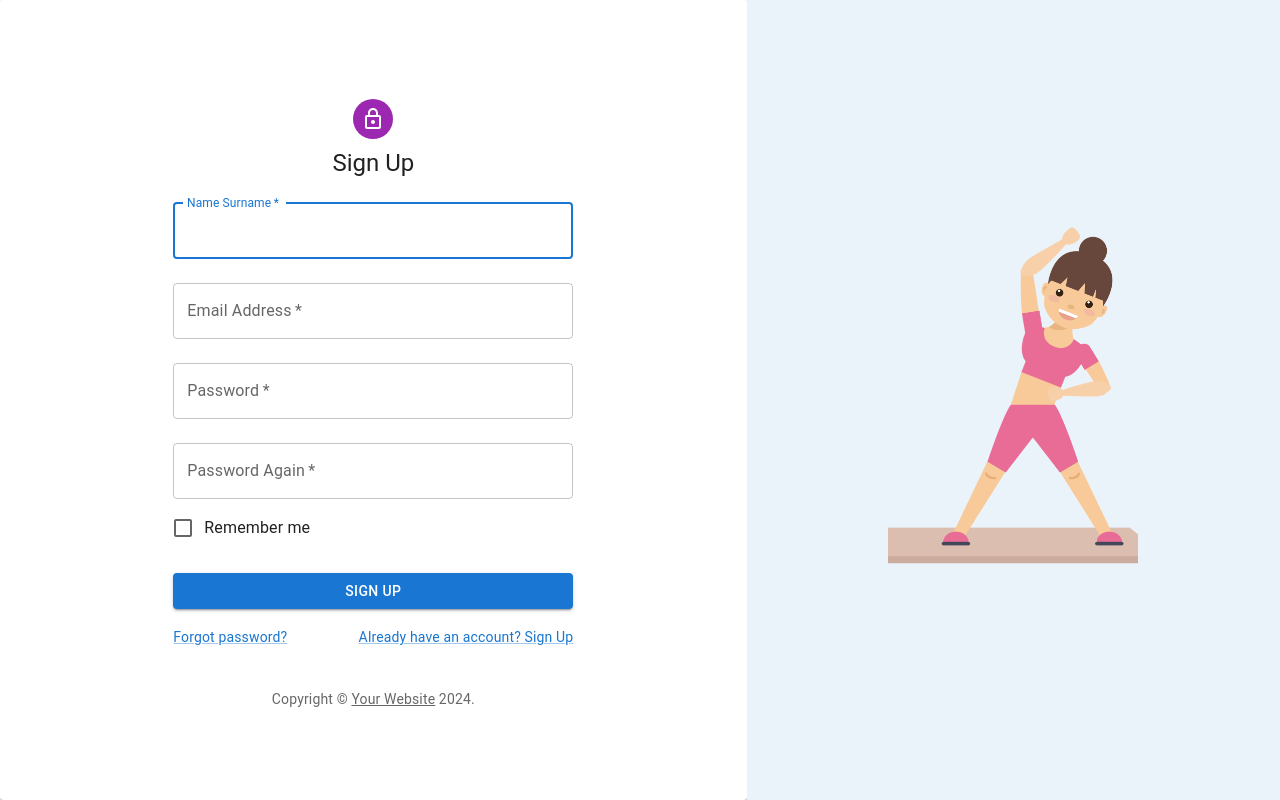
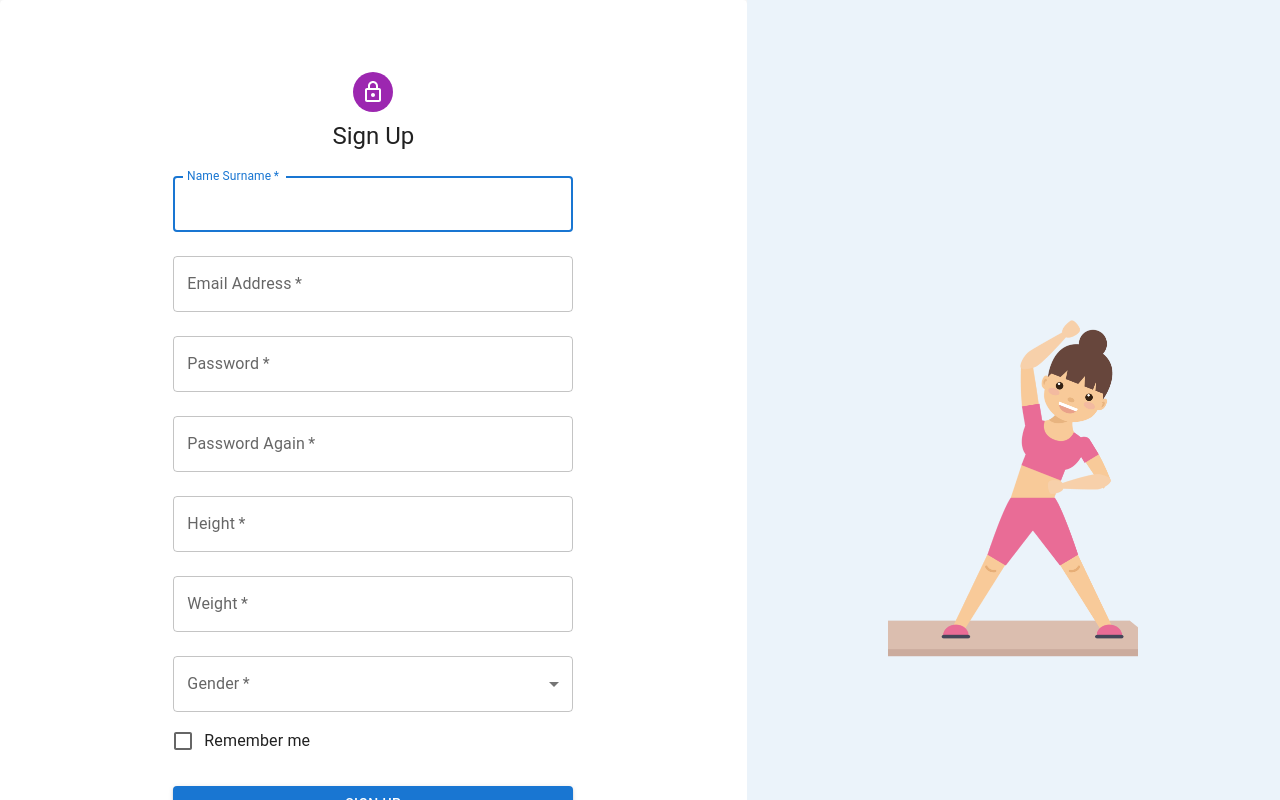
Before and after one commit to merakserhat/CS353_Project, a React (Vite) app in the folder web-app/: page /register in a window 1280 px wide. Shown: the top 800 px of the page. Built offline with nearby package versions, Linux system fonts and the light colour scheme.

Commit message:
feat: create register page

```diff
--- a/web-app/src/components/app_bar/AppBar.tsx
+++ b/web-app/src/components/app_bar/AppBar.tsx
@@ -8,6 +8,7 @@ import InputBase from '@mui/material/InputBase';
 import SearchIcon from '@mui/icons-material/Search';
 import ProfileButton from '../bar_profile_button/BarProfileButton';
 import { Link } from 'react-router-dom';
+import LogoutButton from './LogoutButton';
 
 const Search = styled('div')(({ theme }) => ({
     position: 'relative',
@@ -73,6 +74,7 @@ export default function MainAppBar() {
                     />
                 </Search>
                 <ProfileButton name='Serhat' email='serhat.merak@ug.bilkent.edu.tr' />
+                <LogoutButton />
             </Toolbar>
         </AppBar>
     );
--- /dev/null
+++ b/web-app/src/components/app_bar/LogoutButton.tsx
@@ -0,0 +1,26 @@
+import React from 'react';
+import { Button } from '@mui/material';
+import LogoutIcon from '@mui/icons-material/Logout';
+import { useNavigate } from 'react-router-dom';
+
+const LogoutButton: React.FC = () => {
+    const navigate = useNavigate();
+
+    const handleLogout = () => {
+        navigate('/login');
+    };
+
+    return (
+        <Button
+            sx={{ color:"white" }}
+            variant="text"
+            color="secondary"
+            startIcon={<LogoutIcon />}
+            onClick={handleLogout}
+        >
+            Logout
+        </Button>
+    );
+};
+
+export default LogoutButton;
--- a/web-app/src/pages/register/RegisterPage.tsx
+++ b/web-app/src/pages/register/RegisterPage.tsx
@@ -13,6 +13,7 @@ import LockOutlinedIcon from '@mui/icons-material/LockOutlined';
 import Typography from '@mui/material/Typography';
 import { createTheme, ThemeProvider } from '@mui/material/styles';
 import SportWomen from '../../assets/sport_women.png';
+import { FormControl, InputLabel, Select, MenuItem } from '@mui/material';
 
 
 function Copyright(props: any) {
@@ -32,6 +33,8 @@ function Copyright(props: any) {
 const defaultTheme = createTheme();
 
 function RegisterPage() {
+    const [gender, setGender] = React.useState<string>('');
+
     const handleSubmit = (event: React.FormEvent<HTMLFormElement>) => {
         event.preventDefault();
         const data = new FormData(event.currentTarget);
@@ -39,6 +42,10 @@ function RegisterPage() {
             email: data.get('email'),
             password: data.get('password'),
         });
+    };
+
+    const handleChange = (event: any) => {
+        setGender(event.target.value as string);
     };
 
     return (
@@ -99,8 +106,38 @@ function RegisterPage() {
                                 label="Password Again"
                                 type="password"
                                 id="password-again"
-                                autoComplete="current-password"
                             />
+                            <TextField
+                                margin="normal"
+                                required
+                                fullWidth
+                                name="height"
+                                label="Height"
+                                type="number"
+                                id="height"
+                            />
+                            <TextField
+                                margin="normal"
+                                required
+                                fullWidth
+                                name="weight"
+                                label="Weight"
+                                type="number"
+                                id="weight"
+                            />
+                            <FormControl fullWidth margin="normal" required>
+                                <InputLabel id="gender-label">Gender</InputLabel>
+                                <Select
+                                    labelId="gender-label"
+                                    id="gender"
+                                    value={gender}
+                                    onChange={(event) => {handleChange(event);}}
+                                    label="Gender"
+                                >
+                                    <MenuItem value="woman">Woman</MenuItem>
+                                    <MenuItem value="man">Man</MenuItem>
+                                </Select>
+                            </FormControl>
                             <FormControlLabel
                                 control={<Checkbox value="remember" color="primary" />}
                                 label="Remember me"
```
